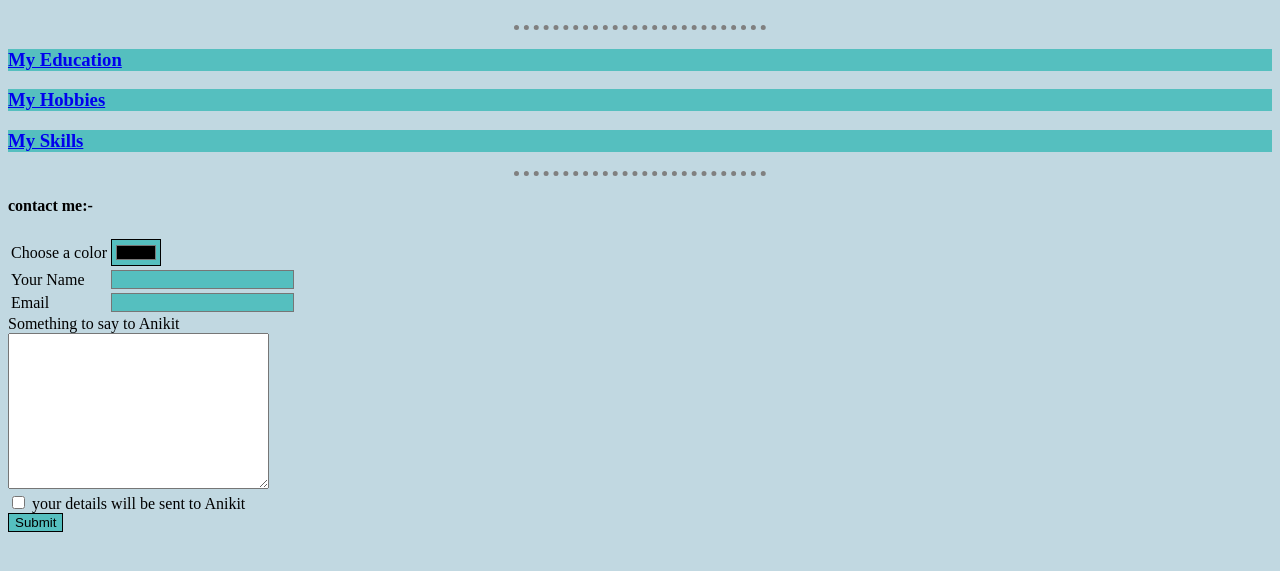
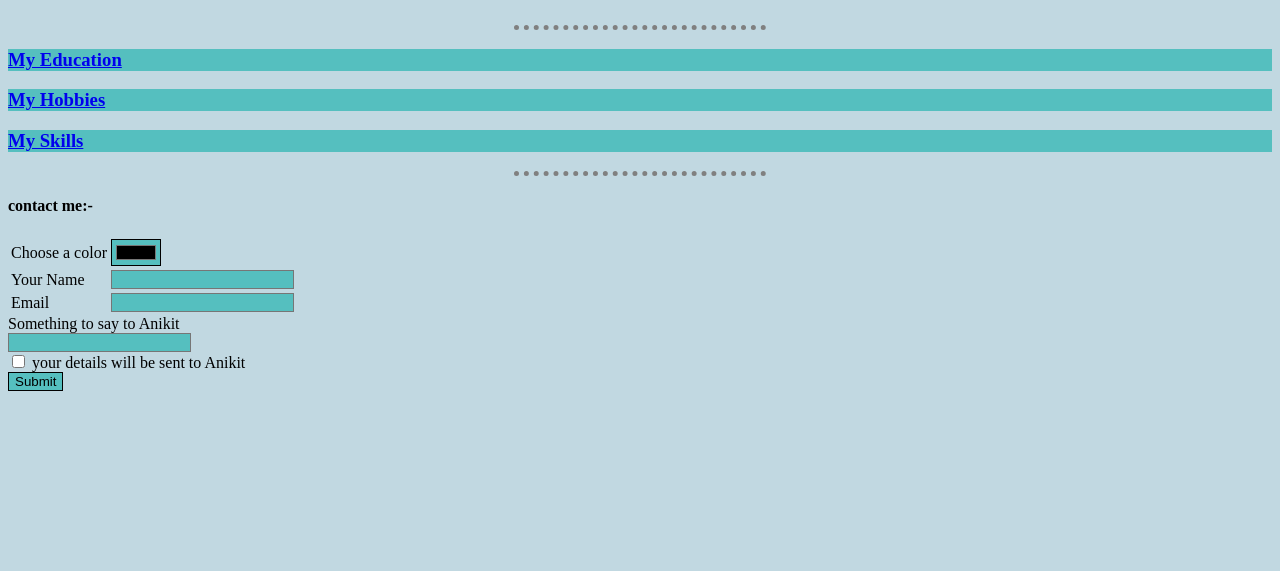
Before and after one commit to anikitsahoo1/my-presonal-site, a plain HTML site: page index.html in a window 1280 px wide. Shown: the part 227-798 px from the top of the page. Drawn offline with Linux system fonts and the light colour scheme.

Commit message:
Update index.html

```diff
--- a/index.html
+++ b/index.html
@@ -53,7 +53,7 @@
         </tr>
     </table>
     <label for="">Something to say to Anikit</label><br>
-    <textarea name="" id="" cols="30" rows="10"></textarea><br>
+    <input type="textarea" name="Want_to_say" id="" cols="30" rows="10"><br>
     <input type="checkbox" name="checkbox" id="">
     <label for="">your details will be sent to Anikit</label><br>
     <input type="submit" name="submit">
```
